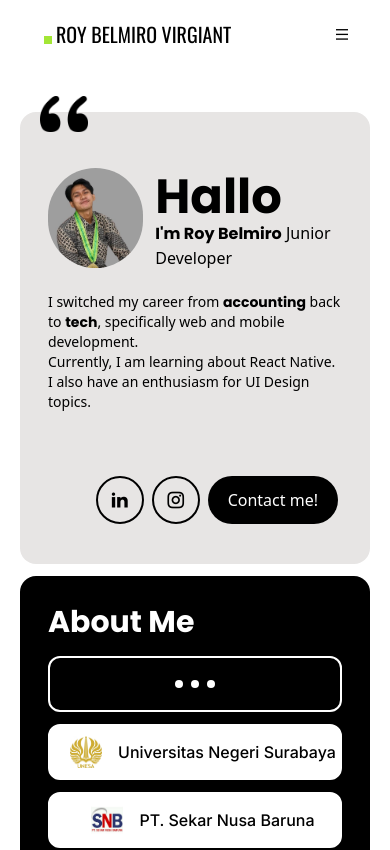
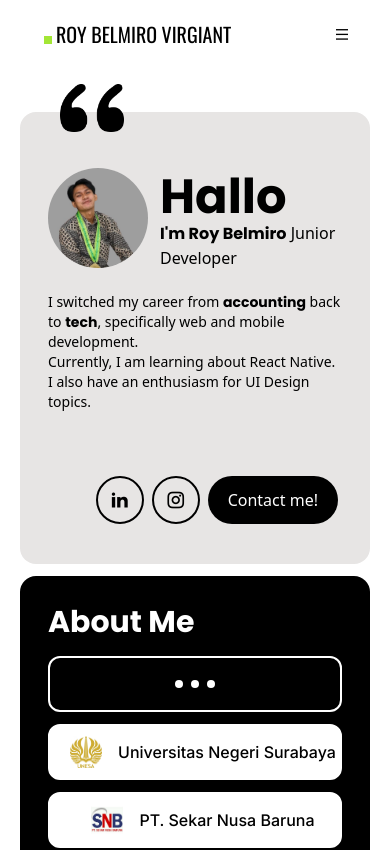
Before and after one commit to royrbv/web-portofolio-roy, a Next.js app: page / in a window 390 px wide. Shown: the top 850 px of the page. Built offline with nearby package versions, Linux system fonts and the light colour scheme; a web font is replaced by a local one.

Commit message:
Deskripsi perubahan

```diff
--- a/src/app/page.tsx
+++ b/src/app/page.tsx
@@ -17,10 +17,10 @@ export default function Home() {
   return (
     <main>
       <div className="mt-20 scroll-smooth">
-        <div className="container static px-5 pb-3 pt-8 flex md:gap-3 transition-all">
-          <div className="box group md:w-3/4 w-full bg-stone-200 px-7 md:pt-20 pt-14 pb-10 md:py-12 rounded-2xl md:text-end transition ease-out duration-500 ">
+        <div className="container static px-5 pb-3 pt-8 flex lg:gap-3 transition-all">
+          <div className="box group relative xl:w-3/4 w-full bg-stone-200 px-7 lg:pt-20 pt-14 pb-10 lg:py-12 rounded-2xl lg:text-end transition ease-out duration-500 ">
             <Image
-              className="absolute w-12 h-9 md:w-32 md:h-24 top-24 left-10 lg:left-40 group-hover:scale-110 transition ease-out duration-500"
+              className="absolute w-16 h-12 lg:w-32 lg:h-24 md:w-28 md:h-20 -top-7 left-10 lg:left-40 group-hover:scale-110 transition ease-out duration-500"
               src="/petik.png"
               alt="petik"
               height={100}
@@ -28,9 +28,9 @@ export default function Home() {
             />
             <div>
               <div className="flex items-center">
-                <div className="relative md:hidden overflow-hidden w-[100px] h-[100px] mr-3 mb-3 rounded-full">
+                <div className="relative lg:hidden overflow-hidden h-[100px] max-w-[100px] min-w-[100px] mr-3 mb-3 rounded-full">
                   <Image
-                    className="absolute scale-100"
+                    className="w-full"
                     src={"/roy-square.jpeg"}
                     layout="fill"
                     objectFit="cover"
@@ -38,11 +38,13 @@ export default function Home() {
                   />
                 </div>
                 <div className="w-2/3 md:w-full">
-                  <h1 className="text-5xl md:text-9xl justify-end">
+                  <h1 className="text-5xl md:text-7xl lg:text-9xl justify-end">
                     <span className={poppins.className}>Hallo</span>
                   </h1>
                   <h6 className="md:text-3xl mb-2 md:mb-10">
-                    <span className={poppins.className}>I&apos;m Roy Belmiro</span>{" "}
+                    <span className={poppins.className}>
+                      I&apos;m Roy Belmiro
+                    </span>{" "}
                     Junior Developer
                   </h6>
                 </div>
@@ -64,7 +66,7 @@ export default function Home() {
                 <i className=" text-xl ri-linkedin-fill"></i>
               </a>
               <a
-                href="https://www.instagram.com/royrbv/"
+                href="https://www.instagram.com/royterpadu/"
                 target="_blank"
                 className=" text-black items-center p-2 text-center mx-1 bg-transparent border-2 border-black rounded-full w-12 h-12 cursor-pointer hover:bg-black hover:text-white transition ease-out duration-300 active:bg-slate-400"
               >
@@ -78,7 +80,7 @@ export default function Home() {
               </a>
             </div>
           </div>
-          <div className="box md:w-1/4 relative invisible md:visible bg-blue-400 rounded-2xl overflow-hidden ">
+          <div className="box lg:w-1/4 relative invisible lg:visible bg-blue-400 rounded-2xl overflow-hidden ">
             <Image
               className="scale-100 hover:scale-105 transition ease-out duration-500"
               layout="fill"
--- a/src/components/ContactSection.tsx
+++ b/src/components/ContactSection.tsx
@@ -65,7 +65,7 @@ const ContactSection = () => {
                   <p>Let&apos;s connect</p>
                   <div className="flex my-4">
                     <a
-                      href="https://www.instagram.com/royrbv/"
+                      href="https://www.instagram.com/royterpadu/"
                       target="_blank"
                       className=" text-black flex items-center justify-center text-center mx-1 bg-transparent border-2 border-black rounded-full w-10 h-10 cursor-pointer hover:bg-black hover:text-white transition ease-out duration-300 active:bg-slate-400"
                     >
```
